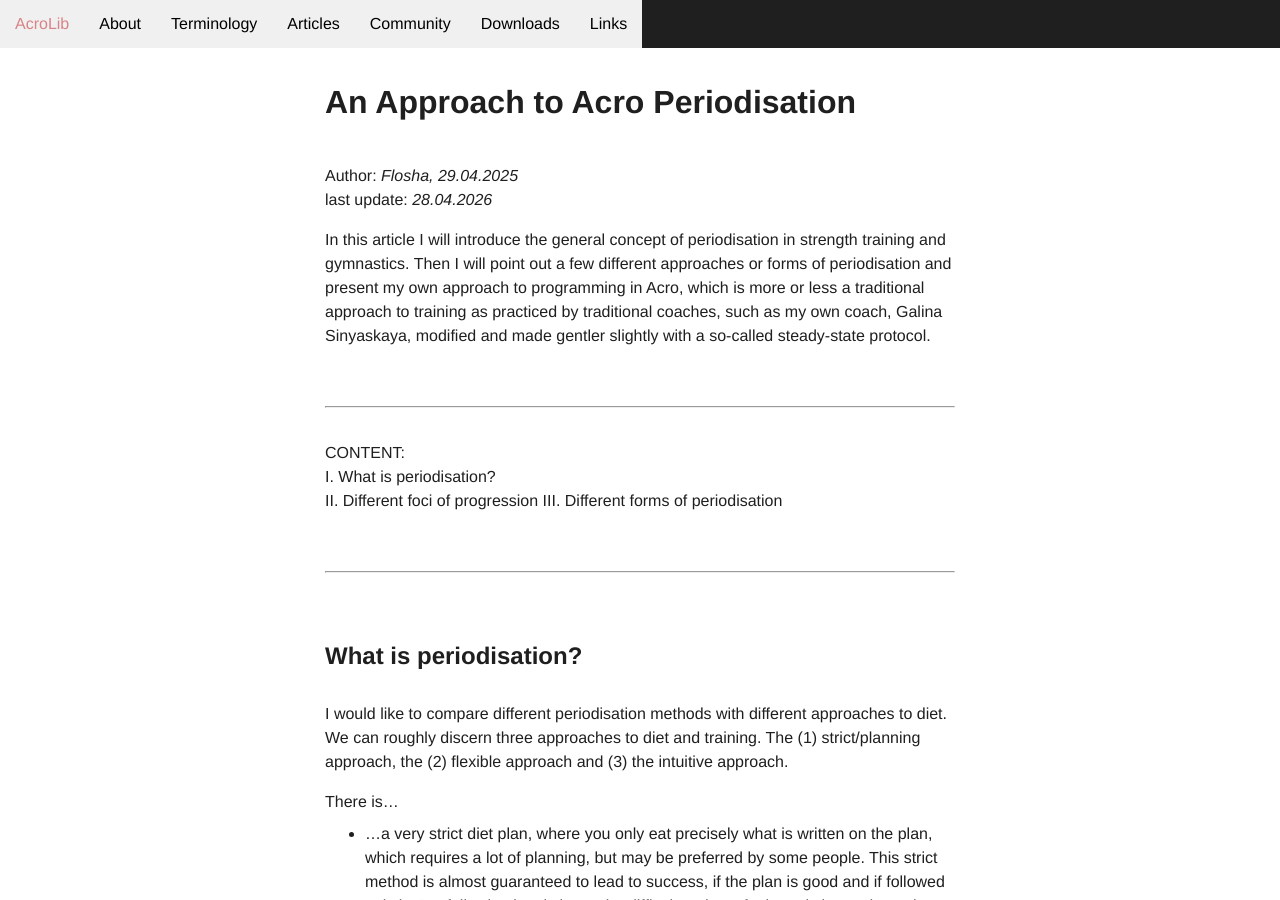
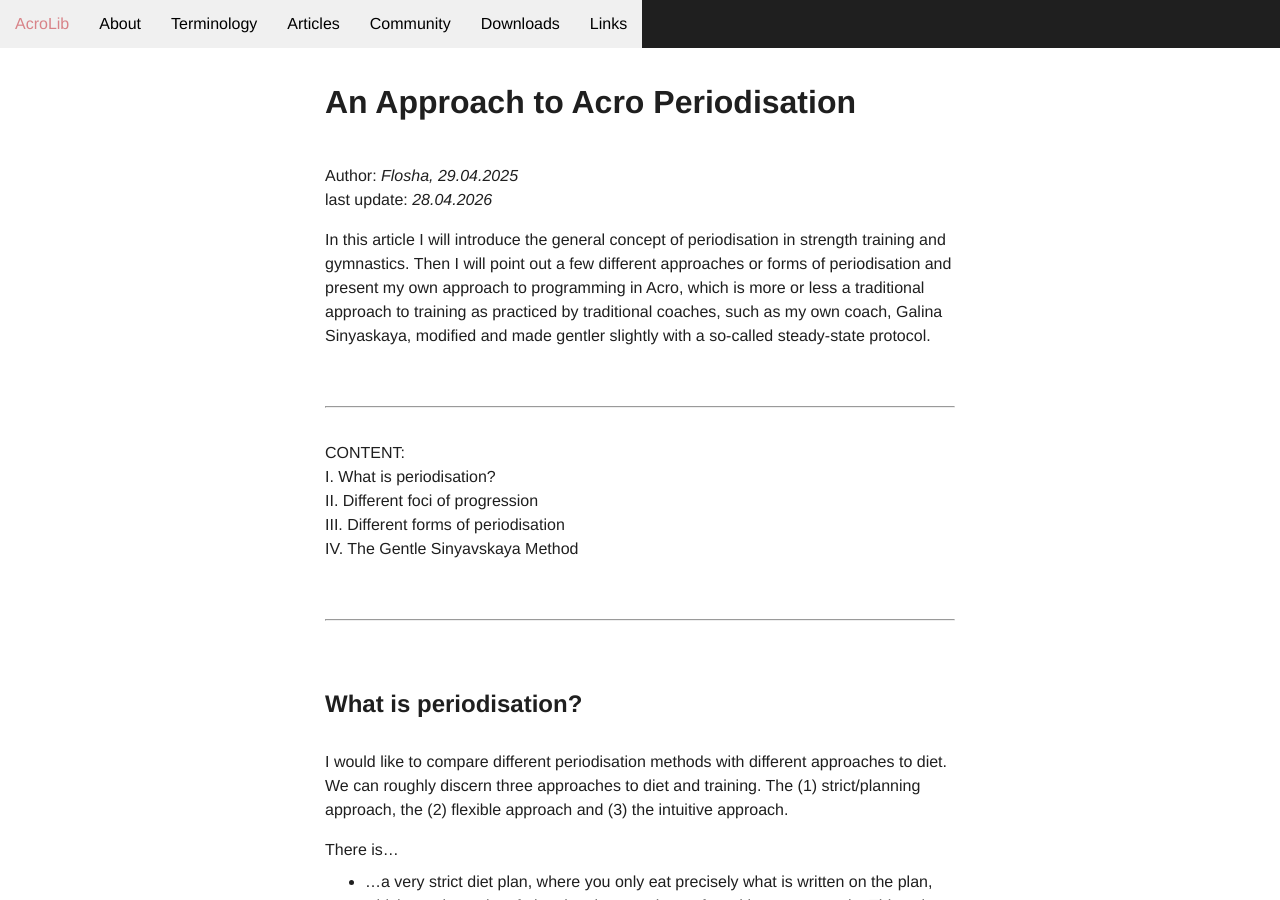
Before and after one commit to floshin/acrolib, a Jekyll site: the page built from training/periodisation.md, in a window 1280 px wide and 900 px high. Built offline with Jekyll 4.4.1, drawn with Linux system fonts in a browser that asks for light colours; our own code applies the rules of GitHub Pages for plain Markdown files.

Commit message:
Update periodisation.md

```diff
--- a/training/periodisation.md
+++ b/training/periodisation.md
@@ -12,6 +12,7 @@
 I. What is periodisation?
 II. Different foci of progression
 III. Different forms of periodisation
+IV. The Gentle Sinyavskaya Method
 
 ---
 
```
